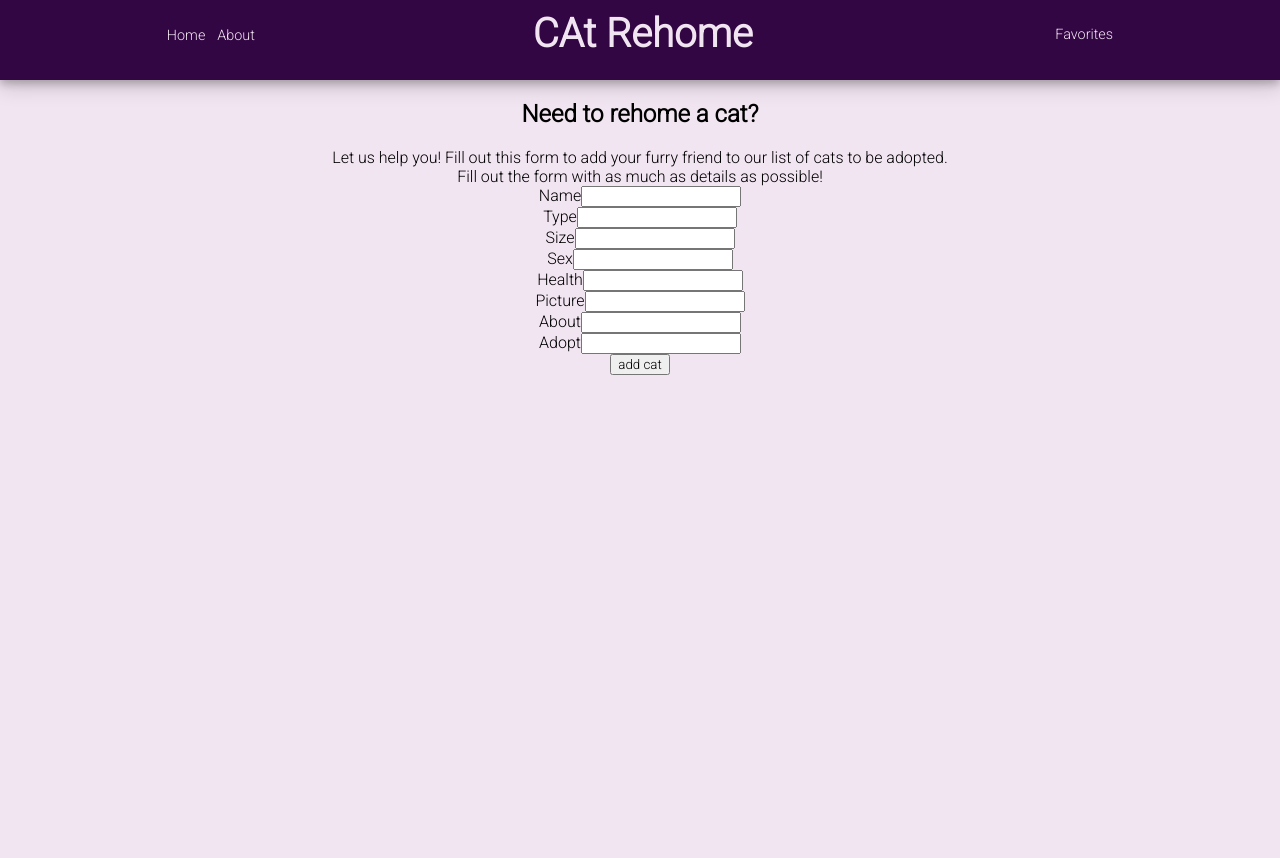
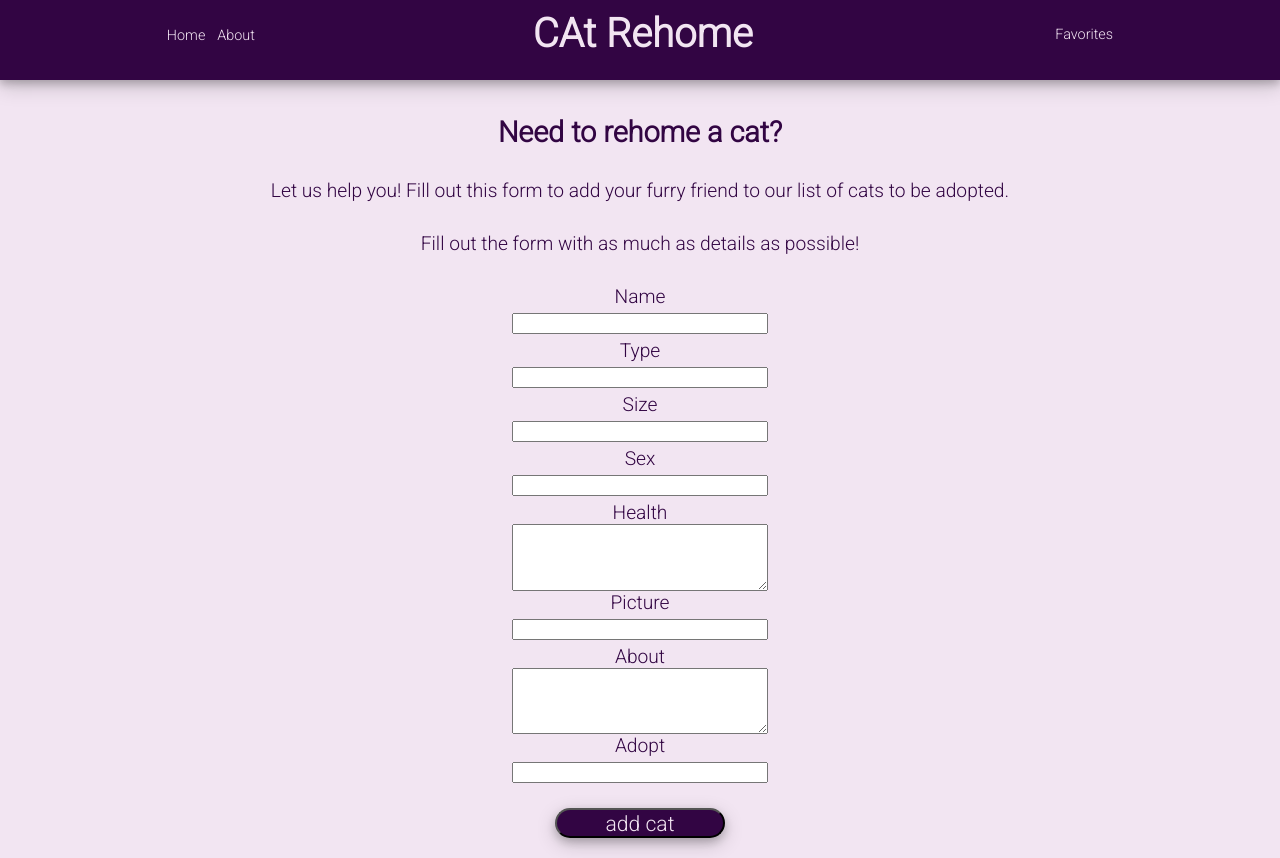
Before and after one commit to camianderson/CAt-rehome, a React (Create React App) app: page /new-cat-form in a window 1280 px wide. Before the commit the page ends 800 px from the top, so only its background shows below. Built offline with nearby package versions, Linux system fonts and the light colour scheme; no server answers.

Commit message:
Add styling to Form

```diff
--- a/src/component/App/App.css
+++ b/src/component/App/App.css
@@ -20,7 +20,6 @@ html, body {
 
 .App {
   text-align: center;
-  height: 100%;
 }
 
 
@@ -72,7 +71,13 @@ html, body {
   box-shadow: 0 4px 8px 0 rgba(0, 0, 0, 0.2), 0 6px 20px 0 rgba(0, 0, 0, 0.19);
 }
 
-.adopt-button {
+.main-buttons {
+  width: 70%;
+  display:flex;
+  justify-content:space-evenly;
+}
+
+.adopt-button, .form-button {
   height: 30px;
   width: 170px;
   border-radius: 15px;
--- a/src/component/App/App.js
+++ b/src/component/App/App.js
@@ -83,12 +83,14 @@ const App = () => {
                 <img className='main-img' src={picture} />
               </div>
             </div>
+            <div className='main-buttons'>
               <Link to='/list'>
                 <button className='adopt-button'>Adopt a Cat!</button>
               </Link>
               <Link to='/new-cat-form'>
                 <button className='form-button'>Rehome a Cat!</button>
               </Link>
+            </div>
           </section>
         )}/>
         <Route path='/about' render={() => <About />}/>
--- a/src/component/Form/Form.css
+++ b/src/component/Form/Form.css
@@ -0,0 +1,48 @@
+.new-cat-form{
+  margin-top: 35px;
+  height: 90vh;
+  width: 100%;
+  font-size: 1.2em;
+}
+
+.form-title, .form-desc, .message-sucess, .message-start, .message-list {
+  margin-bottom: 30px;
+  color: var(--dark-purple);
+}
+
+input{
+  margin: 5px;
+  width: 20%;
+}
+
+.name, .type, .size, .sex, .health, .picture, .about, .adopt {
+  display: flex;
+  flex-direction:column;
+  align-items:center;
+  color: var(--dark-purple);
+}
+
+.form-submit {
+  margin: 20px;
+}
+
+textarea {
+  width: 20%;
+  height: 5em;
+}
+
+.form-list, .form-submit {
+  height: 30px;
+  width: 170px;
+  border-radius: 15px;
+  background-color: var(--dark-purple);
+  color: var(--light);
+  font-size: 1.1em;
+  box-shadow: 0 4px 8px 0 rgba(0, 0, 0, 0.2), 0 6px 20px 0 rgba(0, 0, 0, 0.19);
+  cursor:pointer
+}
+
+.error{
+  color: rgb(222, 54, 54);
+  font-size: 1.2em;
+}
--- a/src/component/Form/Form.js
+++ b/src/component/Form/Form.js
@@ -45,14 +45,14 @@ const NewCatForm = ({addCat}) => {
 
   return (
     <section className='new-cat-form'>
-      <h2>Need to rehome a cat?</h2>
-      <p>Let us help you! Fill out this form to add your furry friend to our list of cats to be adopted.</p>
+      <h2 className='form-title'>Need to rehome a cat?</h2>
+      <p className='form-desc'>Let us help you! Fill out this form to add your furry friend to our list of cats to be adopted.</p>
       {Object.keys(formErrors).length === 0 && isSubmit ? (<div className='message-sucess'> Cat is in our adoption list! </div>) : (<div className='message-start'> Fill out the form with as much as details as possible! </div>)}
       {Object.keys(formErrors).length === 0 && isSubmit ? (
         <div>
-          <p> click in the button below to check the new member of our list</p>
+          <p className='message-list'> click in the button below to check the new member of our list</p>
           <Link to='/list'>
-            <button onClick={() => setIsSubmit(false)}>list</button>
+            <button className='form-list' onClick={() => setIsSubmit(false)}>list</button>
           </Link>
         </div>) : (
                     <form onSubmit={handleSubmit}>
@@ -76,7 +76,7 @@ const NewCatForm = ({addCat}) => {
                         onChange={(e) => {handleChange(e)}}
                         />
                       </div>
-                      <div className='fsize'>
+                      <div className='size'>
                         <label>Size</label>
                         <input
                         name='size'
@@ -98,9 +98,8 @@ const NewCatForm = ({addCat}) => {
                       </div>
                       <div className='health'>
                         <label>Health</label>
-                        <input
+                        <textarea
                         name='health'
-                        type='text'
                         className='form-health'
                         value={initialValue.health}
                         onChange={(e) => {handleChange(e)}}
@@ -118,7 +117,7 @@ const NewCatForm = ({addCat}) => {
                       </div>
                       <div className='about'>
                         <label>About</label>
-                        <input
+                        <textarea
                         name='about'
                         type='text'
                         className='form-about'
@@ -136,7 +135,7 @@ const NewCatForm = ({addCat}) => {
                         onChange={(e) => {handleChange(e)}}
                         />
                       </div>
-                      <p>{formErrors.empty}</p>
+                      <p className='error'>{formErrors.empty}</p>
                       <input
                       type='submit'
                       value='add cat'
```
Lines whose indentation alone changed are shown as unchanged.
